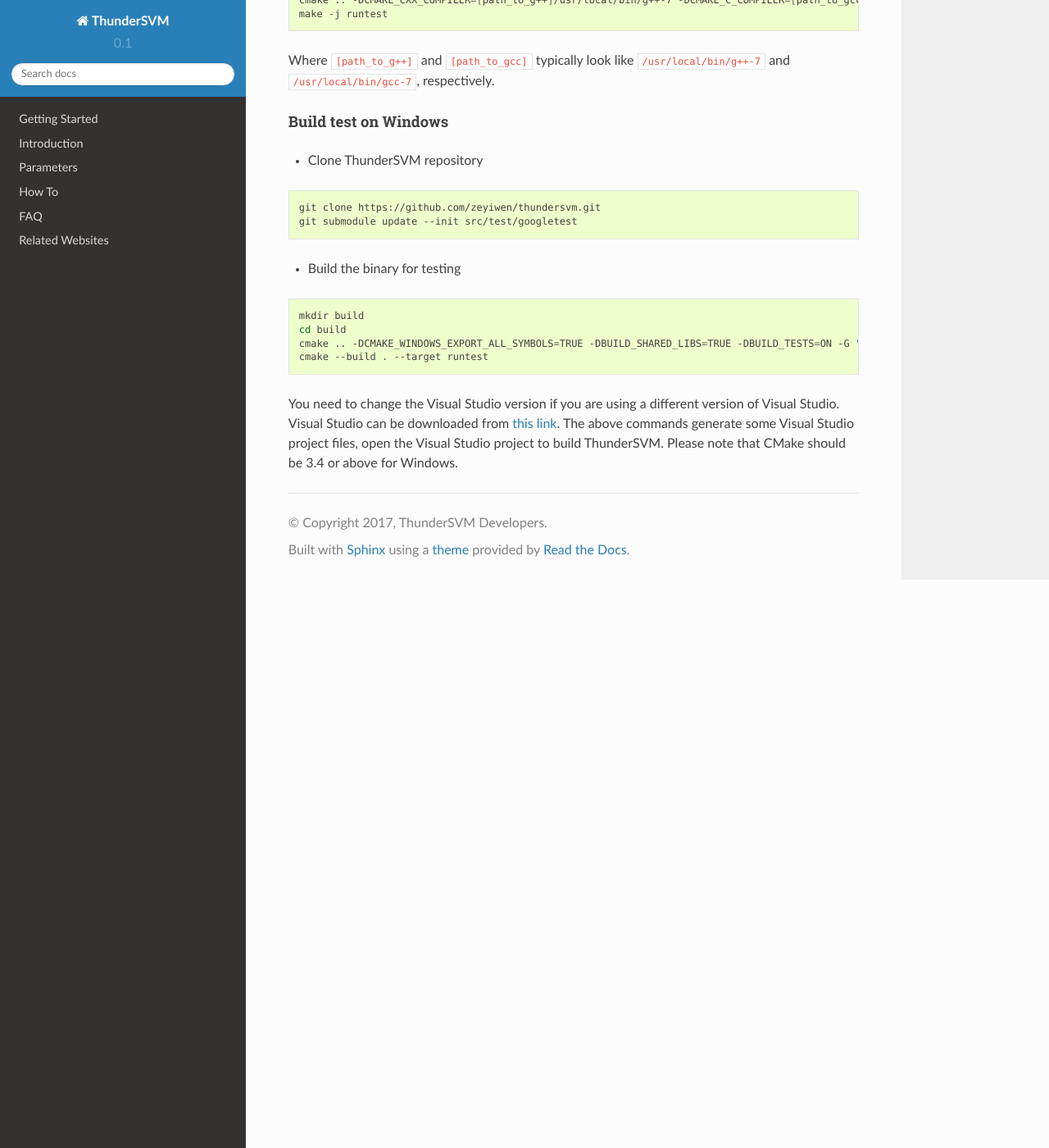
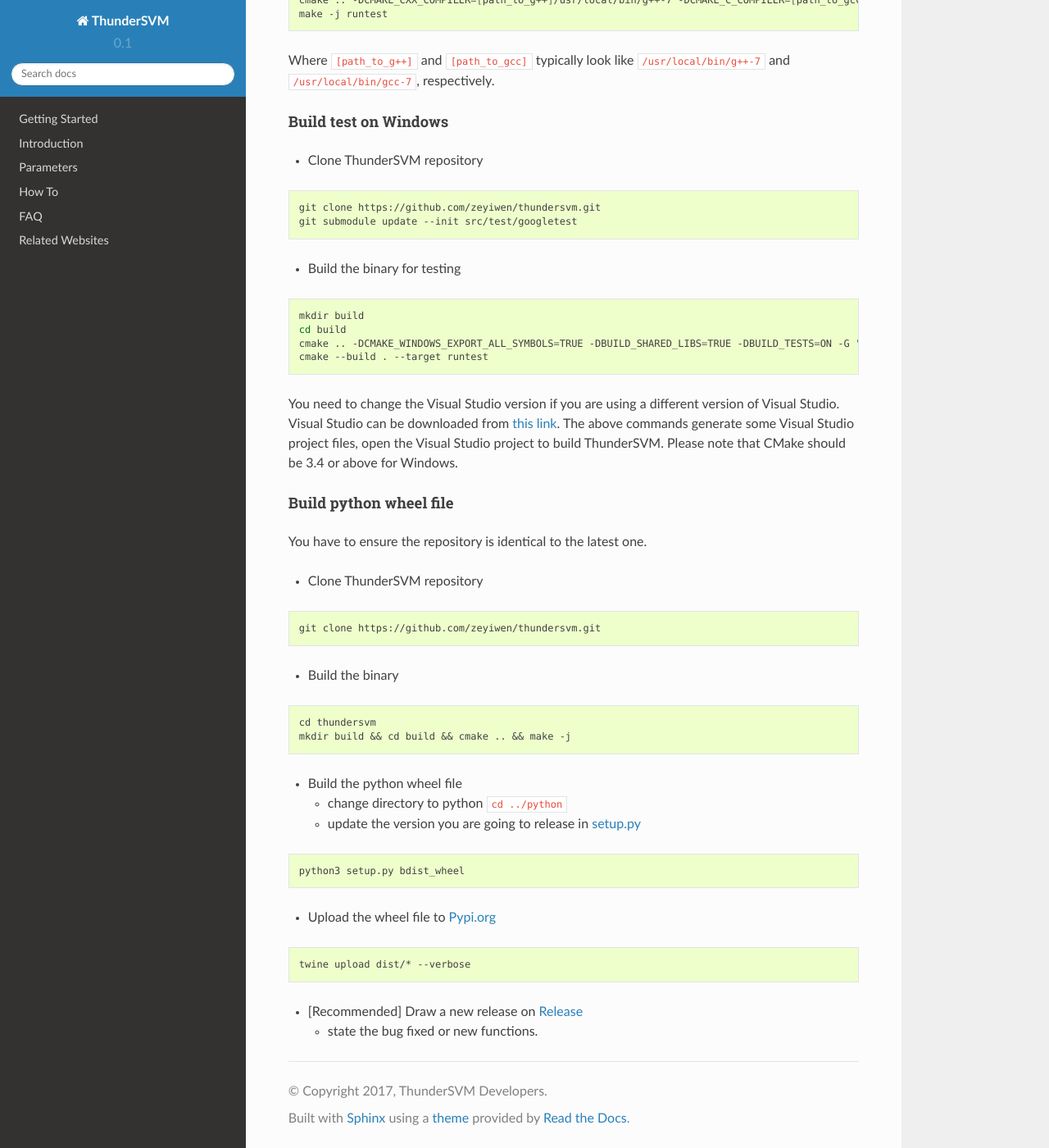
Before and after one commit to Xtra-Computing/thundersvm, a Sphinx documentation site: the page built from docs/how-to.md, in a window 1280 px wide and 1400 px high, scrolled down 4023 px. Shown: the whole window at 82% size. Built offline with Sphinx 7.4.7 and the Read the Docs theme 2.0.0, drawn with Linux system fonts in a browser that asks for light colours.

Commit message:
instruction for whl file

````diff
--- a/docs/how-to.md
+++ b/docs/how-to.md
@@ -157,3 +157,28 @@
 cmake --build . --target runtest
 ```
 You need to change the Visual Studio version if you are using a different version of Visual Studio. Visual Studio can be downloaded from [this link](https://www.visualstudio.com/vs/). The above commands generate some Visual Studio project files, open the Visual Studio project to build ThunderSVM. Please note that CMake should be 3.4 or above for Windows.
+
+#### Build python wheel file
+You have to ensure the repository is identical to the latest one.
+* Clone ThunderSVM repository
+```bash
+git clone https://github.com/zeyiwen/thundersvm.git
+```
+* Build the binary
+```base
+cd thundersvm
+mkdir build && cd build && cmake .. && make -j
+```
+* Build the python wheel file
+    - change directory to python
+    `cd ../python`
+    - update the version you are going to release in [setup.py](https://github.com/Xtra-Computing/thundersvm/blob/1d320932c66e60610669165db25aa4a83e118a70/python/setup.py#L21)
+```bash
+python3 setup.py bdist_wheel
+```
+* Upload the wheel file to [Pypi.org](https://pypi.org)
+```sybase
+twine upload dist/* --verbose
+```
+* [Recommended] Draw a new release on [Release](https://github.com/Xtra-Computing/thundersvm/releases)
+    * state the bug fixed or new functions.
````
